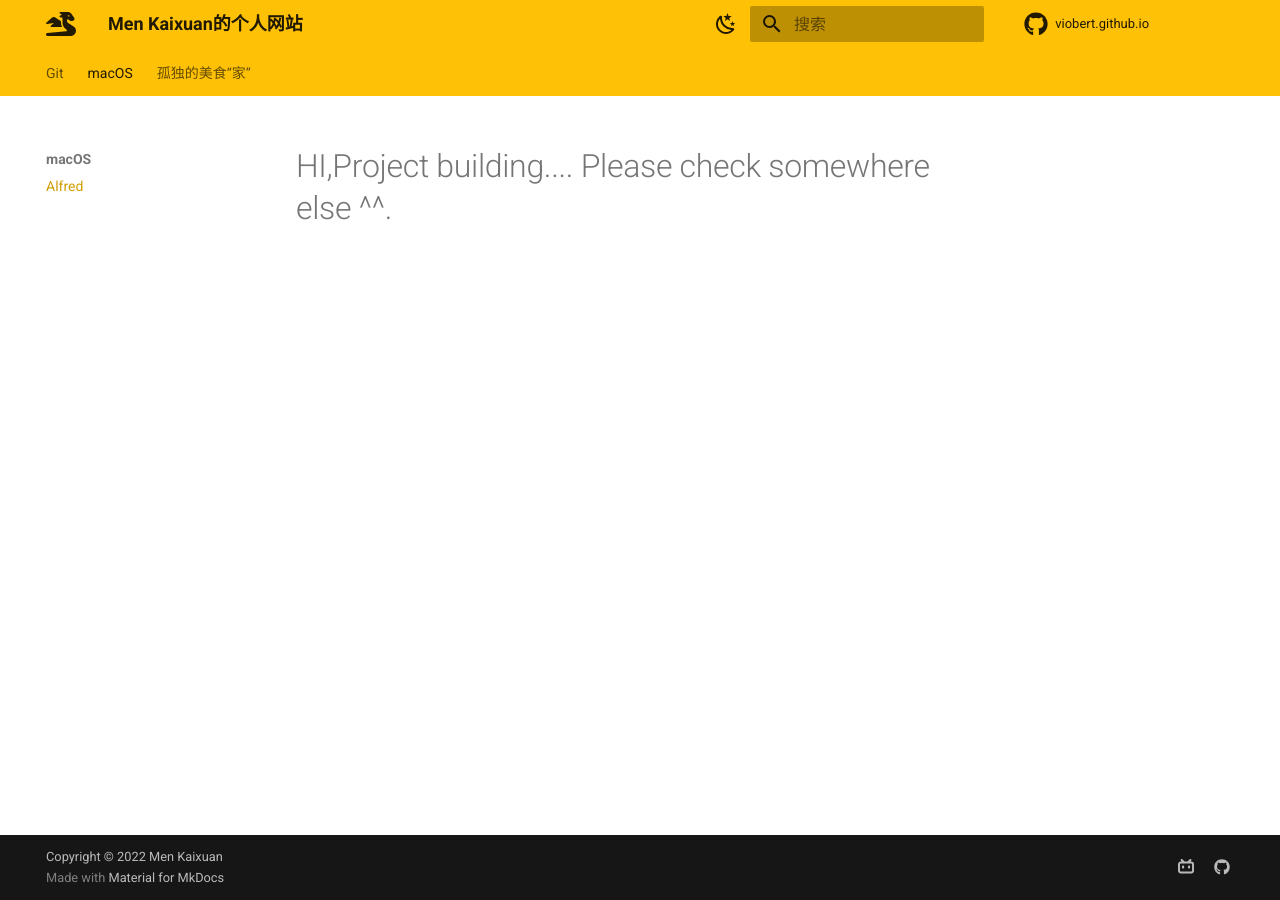
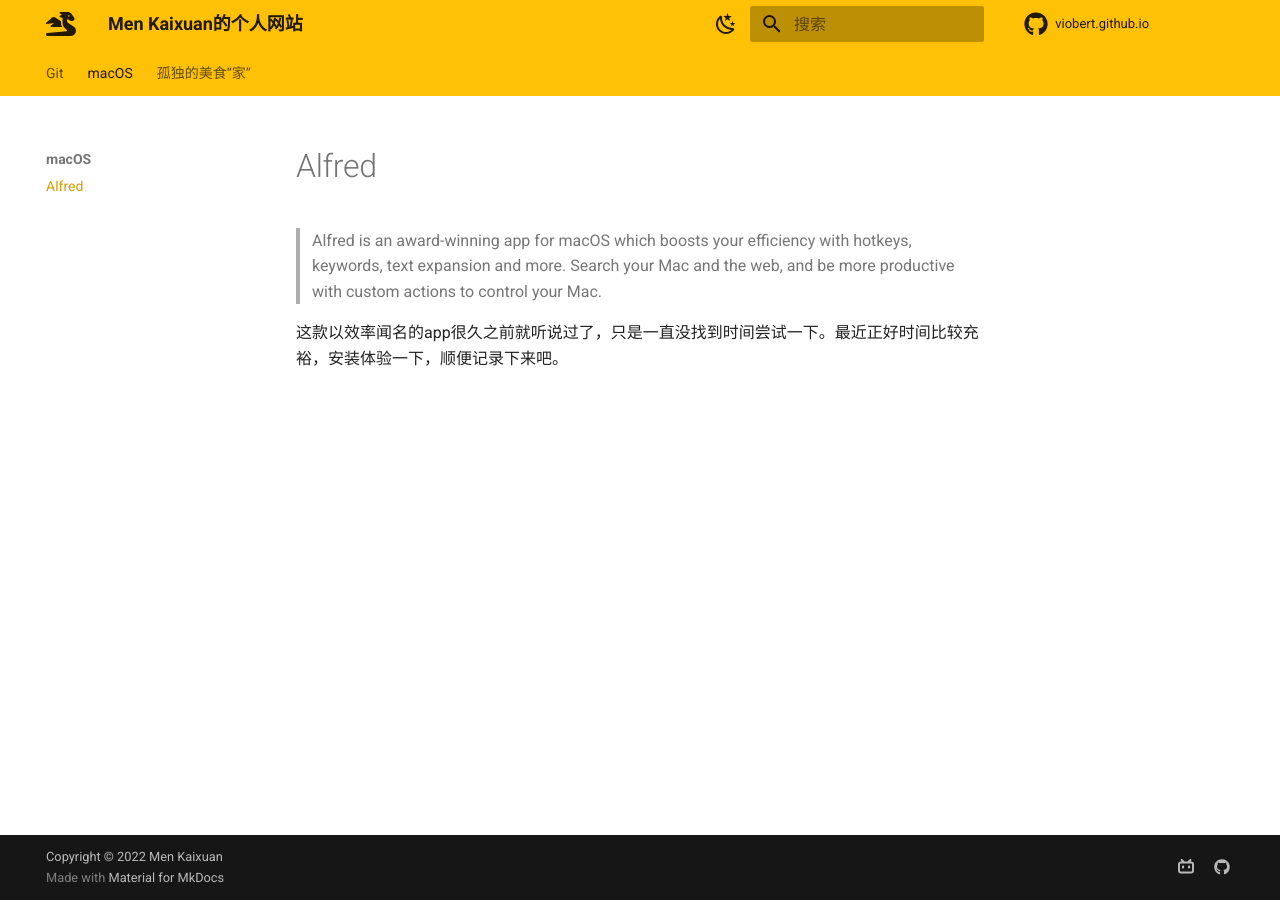
Before and after one commit to viobert/self_impro, an MkDocs documentation site: the page built from docs/MACOS/Alfred/alfred.md, in a window 1280 px wide. Built offline with MkDocs 1.6.1 and Material for MkDocs 9.7.7, drawn with Linux system fonts in a browser that asks for light colours; comment, search, counter and statistics services are not loaded.

Commit message:
add alfred

```diff
--- a/docs/MACOS/Alfred/alfred.md
+++ b/docs/MACOS/Alfred/alfred.md
@@ -1 +1,5 @@
-# HI,Project building.... Please check somewhere else ^^.
+# Alfred
+
+> Alfred is an award-winning app for macOS which boosts your efficiency with hotkeys, keywords, text expansion and more. Search your Mac and the web, and be more productive with custom actions to control your Mac.
+
+这款以效率闻名的app很久之前就听说过了，只是一直没找到时间尝试一下。最近正好时间比较充裕，安装体验一下，顺便记录下来吧。
```
